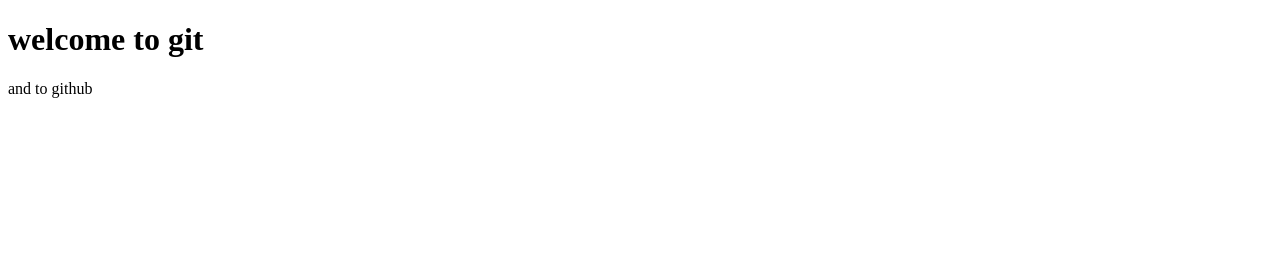
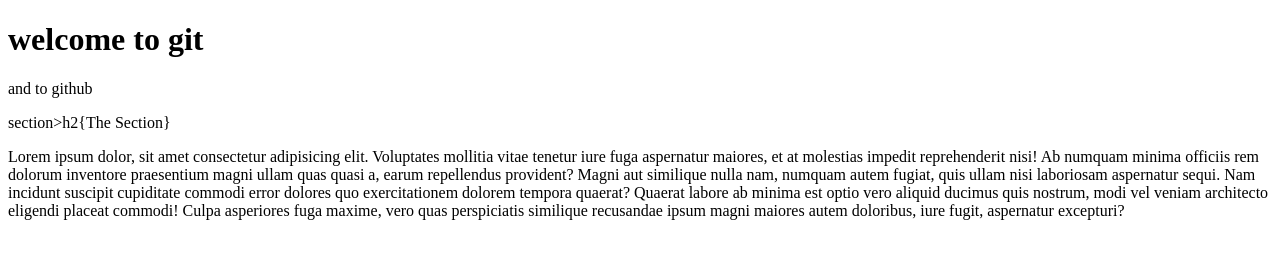
Before and after one commit to lital-tuli/masters1, a plain HTML site: page index.html in a window 1280 px wide. Drawn offline with Linux system fonts and the light colour scheme.

Commit message:
add a section with a p

```diff
--- a/index.html
+++ b/index.html
@@ -8,5 +8,6 @@
 <body>
     <h1>welcome to git</h1>
     <p> and to github</p>
+    section>h2{The Section}<p>Lorem ipsum dolor, sit amet consectetur adipisicing elit. Voluptates mollitia vitae tenetur iure fuga aspernatur maiores, et at molestias impedit reprehenderit nisi! Ab numquam minima officiis rem dolorum inventore praesentium magni ullam quas quasi a, earum repellendus provident? Magni aut similique nulla nam, numquam autem fugiat, quis ullam nisi laboriosam aspernatur sequi. Nam incidunt suscipit cupiditate commodi error dolores quo exercitationem dolorem tempora quaerat? Quaerat labore ab minima est optio vero aliquid ducimus quis nostrum, modi vel veniam architecto eligendi placeat commodi! Culpa asperiores fuga maxime, vero quas perspiciatis similique recusandae ipsum magni maiores autem doloribus, iure fugit, aspernatur excepturi?
 </body>
 </html>
```
